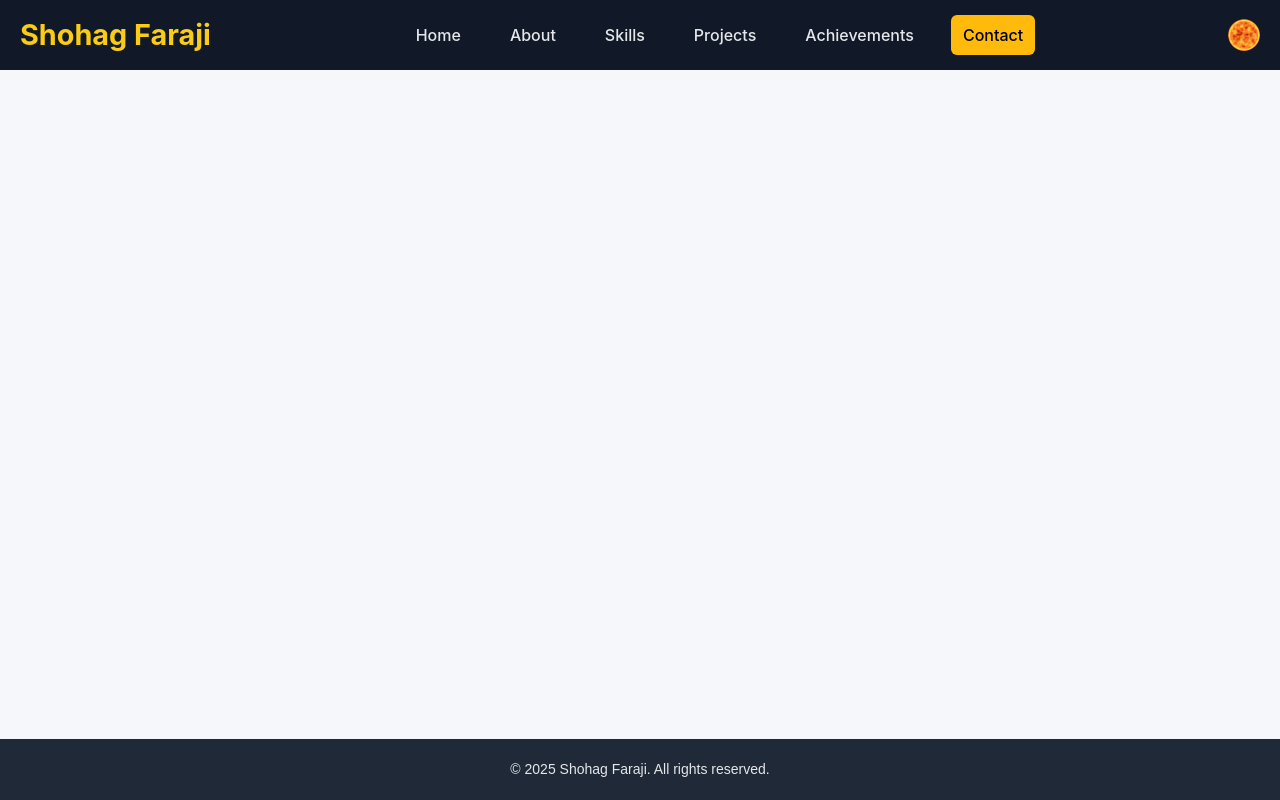
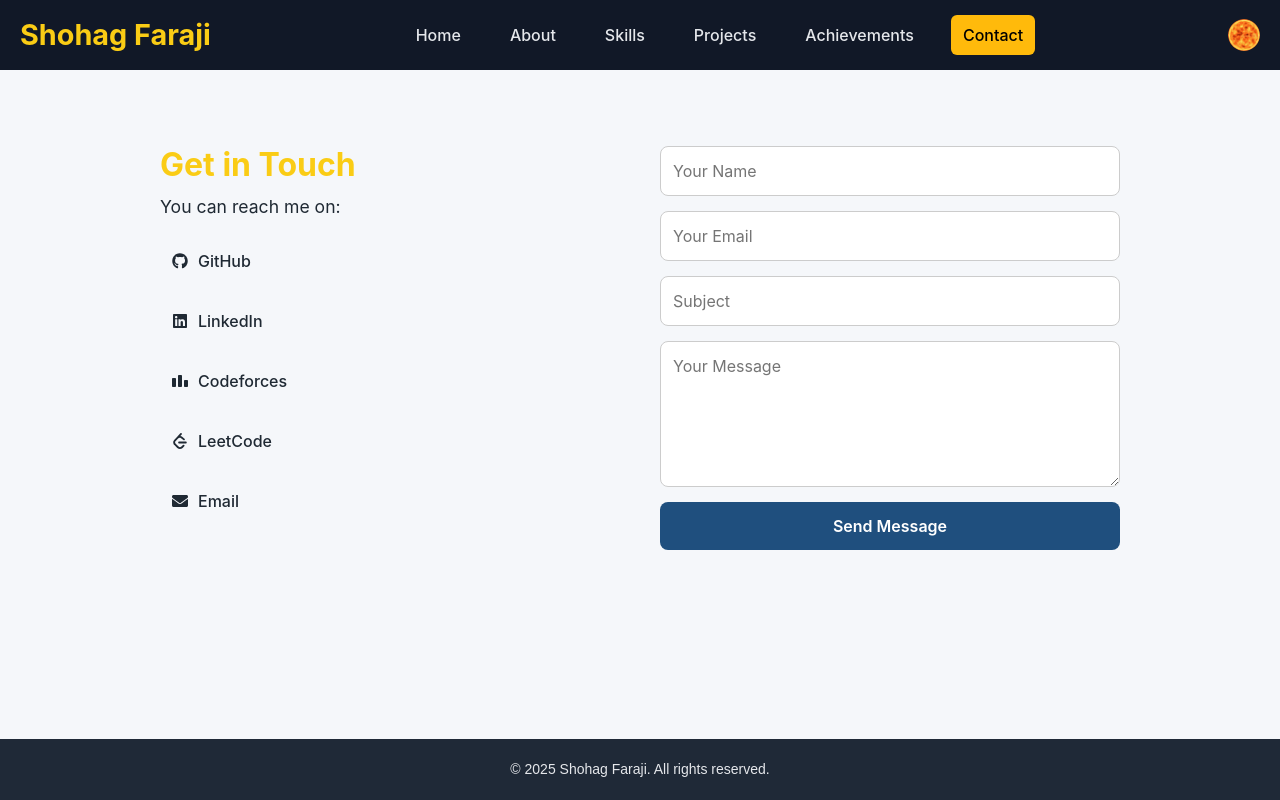
Before and after one commit to shohagfaraji/portfolio, a React (Create React App) app: page /contact in a window 1280 px wide. Built offline with nearby package versions, Linux system fonts and the light colour scheme.

Commit message:
Add Contact page

```diff
--- a/package.json
+++ b/package.json
@@ -9,6 +9,7 @@
         "@testing-library/user-event": "^13.5.0",
         "react": "^19.1.1",
         "react-dom": "^19.1.1",
+        "react-icons": "^5.5.0",
         "react-router-dom": "^7.8.2",
         "react-scripts": "5.0.1",
         "react-typed": "^2.0.12",
--- a/src/App.js
+++ b/src/App.js
@@ -8,7 +8,7 @@ import About from "./components/About";
 import Skills from "./components/Skills";
 // import Projects from "./components/Projects";
 // import Achievements from "./components/Achievements";
-// import Contact from "./components/Contact";
+import Contact from "./components/Contact";
 import { BrowserRouter as Router, Routes, Route } from "react-router-dom";
 
 function App() {
@@ -35,7 +35,7 @@ function App() {
                             path="/achievements"
                             element={<Achievements />}
                         /> */}
-                        {/* <Route exact path="/contact" element={<Contact />} /> */}
+                        <Route exact path="/contact" element={<Contact />} />
                     </Routes>
                 </div>
                 <Footer />
--- /dev/null
+++ b/src/components/Contact.css
@@ -0,0 +1,165 @@
+.contact-container {
+    display: flex;
+    justify-content: space-between;
+    gap: 40px;
+    max-width: 1000px;
+    margin: 0 auto;
+    padding: 40px 20px;
+    color: var(--text-color);
+}
+
+.contact-left {
+    flex: 1;
+}
+
+.contact-title {
+    font-size: 2rem;
+    font-weight: bold;
+    color: var(--navbar-accent);
+    margin-bottom: 10px;
+}
+
+.contact-subtitle {
+    margin-bottom: 20px;
+    font-size: 1.1rem;
+}
+
+.contact-right {
+    flex: 1;
+}
+
+.contact-form {
+    display: flex;
+    flex-direction: column;
+    gap: 15px;
+}
+
+.contact-form input,
+.contact-form textarea {
+    padding: 12px;
+    border-radius: 8px;
+    border: 1px solid #ccc;
+    outline: none;
+    font-size: 1rem;
+    background: var(--card-bg);
+    color: var(--text-color);
+}
+
+.contact-form input:focus,
+.contact-form textarea:focus {
+    border-color: var(--accent-color);
+    box-shadow: 0 0 5px var(--accent-color);
+}
+
+.contact-form button {
+    background: var(--accent-color);
+    color: white;
+    padding: 12px;
+    border: none;
+    border-radius: 8px;
+    font-size: 1rem;
+    cursor: pointer;
+    font-weight: 600;
+    transition: background 0.3s ease, transform 0.2s ease;
+}
+
+.contact-form button:hover {
+    background: #1d4ed8;
+    transform: translateY(-2px);
+}
+
+/* SUCCESS MESSAGE */
+.success-message {
+    display: flex;
+    flex-direction: column;
+    align-items: center;
+    justify-content: center;
+    min-height: 300px;
+    text-align: center;
+}
+
+.success-message p {
+    margin-top: 15px;
+    font-size: 1.2rem;
+    color: #16a34a;
+    font-weight: 600;
+}
+
+.contact-links {
+    display: flex;
+    flex-direction: column;
+    gap: 20px;
+    align-items: flex-start;
+}
+
+.contact-links a {
+    display: inline-flex; /* shrink-wrap to icon + text */
+    align-items: center;
+    gap: 10px;
+    text-decoration: none;
+    color: var(--text-color);
+    font-size: 1rem;
+    font-weight: 500;
+    transition: color 0.3s ease, transform 0.2s ease;
+    padding: 8px 12px; /* small clickable area around text */
+    border-radius: 6px;
+}
+
+.contact-links a:hover {
+    color: var(--accent-color);
+    background: rgba(0, 0, 0, 0.05);
+    transform: translateX(4px);
+}
+
+.success-icon {
+    width: 80px;
+    height: 80px;
+    margin: 0 auto 15px auto;
+    display: flex;
+    align-items: center;
+    justify-content: center;
+}
+
+.success-icon svg {
+    width: 100%;
+    height: 100%;
+    overflow: visible; /* prevents cropping */
+}
+
+.success-circle {
+    stroke: #16a34a;
+    stroke-width: 6;
+    stroke-linecap: round;
+    stroke-dasharray: 314; /* 2πr for r=50 */
+    stroke-dashoffset: 314;
+    animation: circleDraw 1s ease forwards;
+}
+
+.success-check {
+    stroke: #16a34a;
+    stroke-width: 6;
+    stroke-linecap: round;
+    stroke-linejoin: round;
+    stroke-dasharray: 80;
+    stroke-dashoffset: 80;
+    animation: checkDraw 0.7s ease forwards;
+    animation-delay: 1s;
+}
+
+@keyframes circleDraw {
+    to {
+        stroke-dashoffset: 0;
+    }
+}
+
+@keyframes checkDraw {
+    to {
+        stroke-dashoffset: 0;
+    }
+}
+
+@media (max-width: 768px) {
+    .contact-container {
+        flex-direction: column;
+    }
+}
--- /dev/null
+++ b/src/components/Contact.jsx
@@ -0,0 +1,136 @@
+import { useState } from "react";
+import "./Contact.css";
+import { FaGithub, FaLinkedin, FaEnvelope } from "react-icons/fa";
+import { SiCodeforces, SiLeetcode } from "react-icons/si";
+
+export default function Contact() {
+    const [formData, setFormData] = useState({
+        name: "",
+        email: "",
+        subject: "",
+        message: "",
+    });
+    const [sent, setSent] = useState(false);
+
+    const handleChange = (e) => {
+        setFormData({ ...formData, [e.target.name]: e.target.value });
+    };
+
+    const handleSubmit = (e) => {
+        e.preventDefault();
+        setFormData({
+            name: "",
+            email: "",
+            message: "",
+        });
+        setSent(true);
+        setTimeout(() => setSent(false), 4000);
+    };
+
+    return (
+        <div className="contact-container">
+            {/* LEFT SIDE */}
+            <div className="contact-left">
+                <h2 className="contact-title">Get in Touch</h2>
+                <p className="contact-subtitle">You can reach me on:</p>
+                <div className="contact-links">
+                    <a
+                        href="https://github.com/shohagfaraji"
+                        target="_blank"
+                        rel="noreferrer"
+                    >
+                        <FaGithub /> GitHub
+                    </a>
+                    <a
+                        href="https://www.linkedin.com/in/shohagfaraji/"
+                        target="_blank"
+                        rel="noreferrer"
+                    >
+                        <FaLinkedin /> LinkedIn
+                    </a>
+                    <a
+                        href="https://codeforces.com/profile/cse"
+                        target="_blank"
+                        rel="noreferrer"
+                    >
+                        <SiCodeforces /> Codeforces
+                    </a>
+                    <a
+                        href="https://leetcode.com/u/shohagfaraji/"
+                        target="_blank"
+                        rel="noreferrer"
+                    >
+                        <SiLeetcode /> LeetCode
+                    </a>
+                    <a href="mailto:shohagfaraji2@gmail.com">
+                        <FaEnvelope /> Email
+                    </a>
+                </div>
+            </div>
+
+            {/* RIGHT SIDE */}
+            <div className="contact-right">
+                {sent ? (
+                    <div className="success-message">
+                        <div className="success-icon">
+                            <svg
+                                viewBox="0 0 120 120"
+                                xmlns="http://www.w3.org/2000/svg"
+                            >
+                                <circle
+                                    className="success-circle"
+                                    cx="60"
+                                    cy="60"
+                                    r="50"
+                                    fill="none"
+                                />
+                                <path
+                                    className="success-check"
+                                    d="M40 65 L55 80 L85 45"
+                                    fill="none"
+                                />
+                            </svg>
+                        </div>
+                        <p>Message sent successfully!</p>
+                    </div>
+                ) : (
+                    <form onSubmit={handleSubmit} className="contact-form">
+                        <input
+                            type="text"
+                            name="name"
+                            placeholder="Your Name"
+                            value={formData.name}
+                            onChange={handleChange}
+                            required
+                        />
+                        <input
+                            type="email"
+                            name="email"
+                            placeholder="Your Email"
+                            value={formData.email}
+                            onChange={handleChange}
+                            required
+                        />
+                        <input
+                            type="text"
+                            name="subject"
+                            placeholder="Subject"
+                            value={formData.subject}
+                            onChange={handleChange}
+                            required
+                        />
+                        <textarea
+                            name="message"
+                            placeholder="Your Message"
+                            rows="5"
+                            value={formData.message}
+                            onChange={handleChange}
+                            required
+                        ></textarea>
+                        <button type="submit">Send Message</button>
+                    </form>
+                )}
+            </div>
+        </div>
+    );
+}
```
Also changed, not shown: 1 other file (tests, documents, lock files or other folders).
